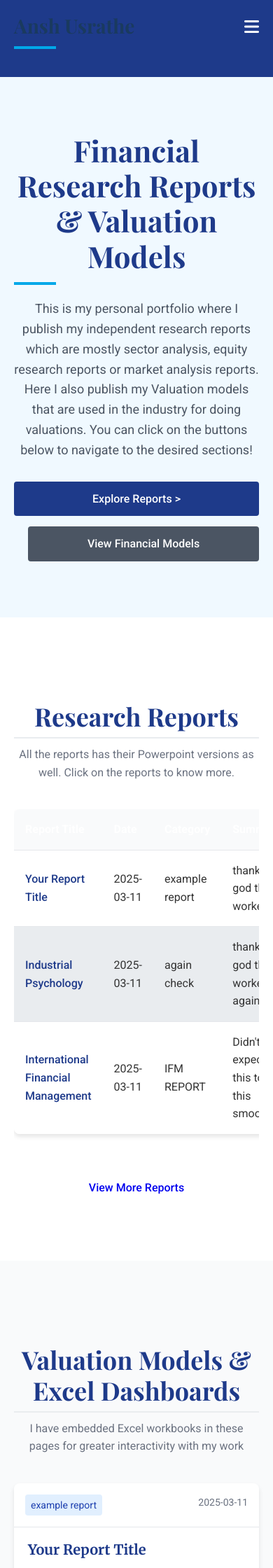
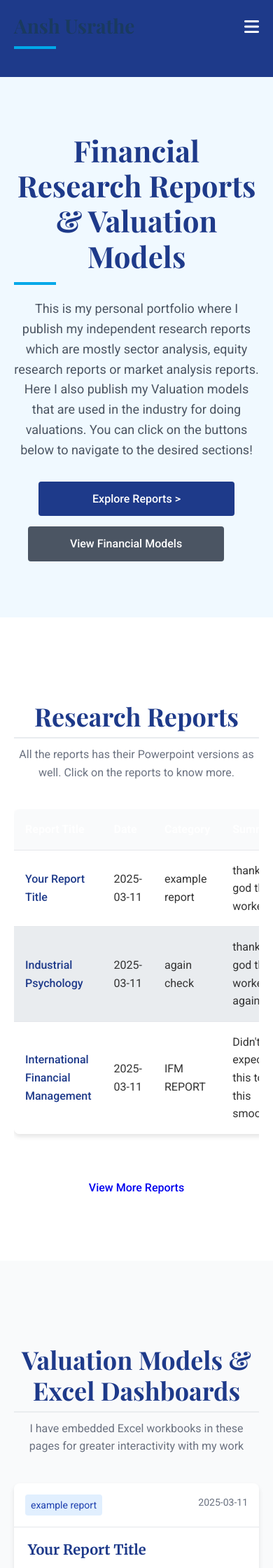
Before and after one commit to anshusrathe/FinBlogs, a Jekyll site: the page index.html, which Jekyll copies as it is, in a window 390 px wide. Shown: the top 2240 px of the page at 70% size. Built offline with Jekyll 4.4.1, drawn with Linux system fonts in a browser that asks for light colours.

Commit message:
Merge remote changes and add my updates

```diff
--- a/index.html
+++ b/index.html
@@ -395,12 +395,16 @@
         border-radius: 4px;
       }
 
-      /* Mobile: Stack hero buttons with gap */
+        /* Make hero buttons equal width, centered, stacked with a gap */
       .hero-content a.btn {
         display: block;
-        margin-bottom: 15px;
-        text-align: center;
+        width: 80%;           /* You can adjust this to 70%, 90%, etc. */
+        max-width: 320px;     /* Optional: caps the max width so it doesn’t become too large */
+        margin: 0 auto 15px;  /* Center horizontally and add bottom spacing */
+        text-align: center;   /* Center the button text */
       }
+
+      /* Remove the extra bottom margin on the last button */
       .hero-content a.btn:last-child {
         margin-bottom: 0;
       }
```
